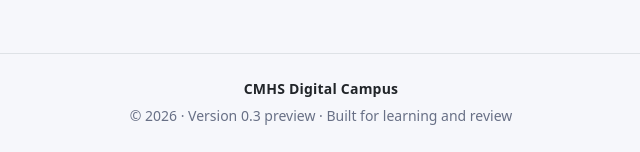
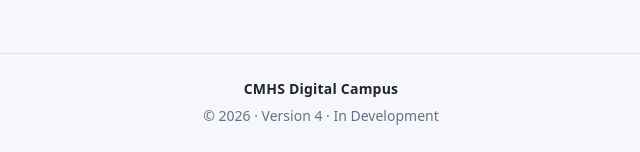
Before and after one commit to emmanuellloyd59/glihs-portal, a Flask app: page /admin/request-access in a window 1280 px wide. Shown: the part 1227-1379 px from the top of the page, without its empty margins (319-959 px from the left). Run offline with Flask 3, Linux system fonts and the light colour scheme; data comes from the database, SQL or seed files in the repository; some libraries are stand-ins or nearby versions.

Commit message:
Fix outdated Version 0.3 footer branding

```diff
--- a/templates/base.html
+++ b/templates/base.html
@@ -90,7 +90,7 @@
     </main>
     <footer class="container page-shell py-4 border-top text-center small">
         <div class="fw-bold text-dark mb-1">CMHS Digital Campus</div>
-        <div>&copy; {{ now_year if now_year is defined else 2026 }} · Version 0.3 preview · Built for learning and review</div>
+        <div>&copy; {{ now_year if now_year is defined else 2026 }} · Version 4 · In Development</div>
     </footer>
     <script src="https://cdn.jsdelivr.net/npm/bootstrap@5.3.3/dist/js/bootstrap.bundle.min.js"></script>
     {% block scripts %}{% endblock %}
```
